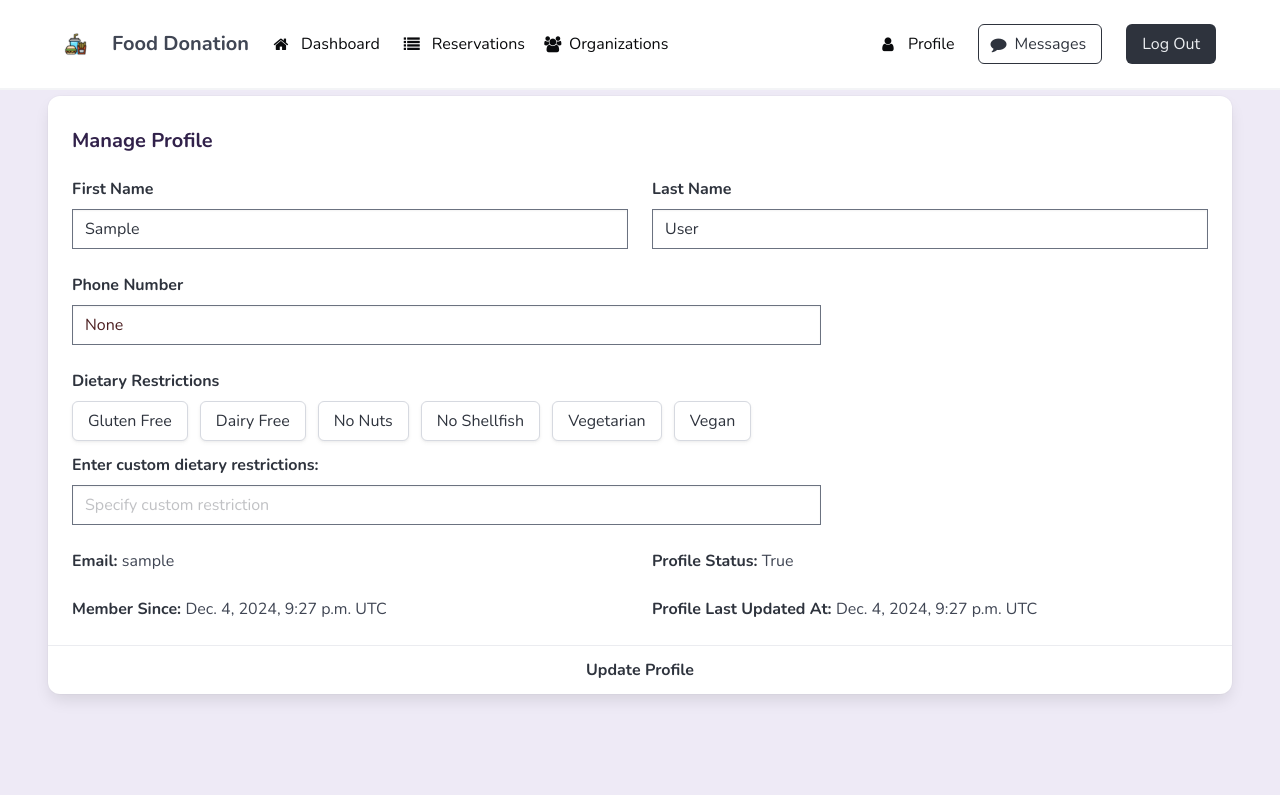
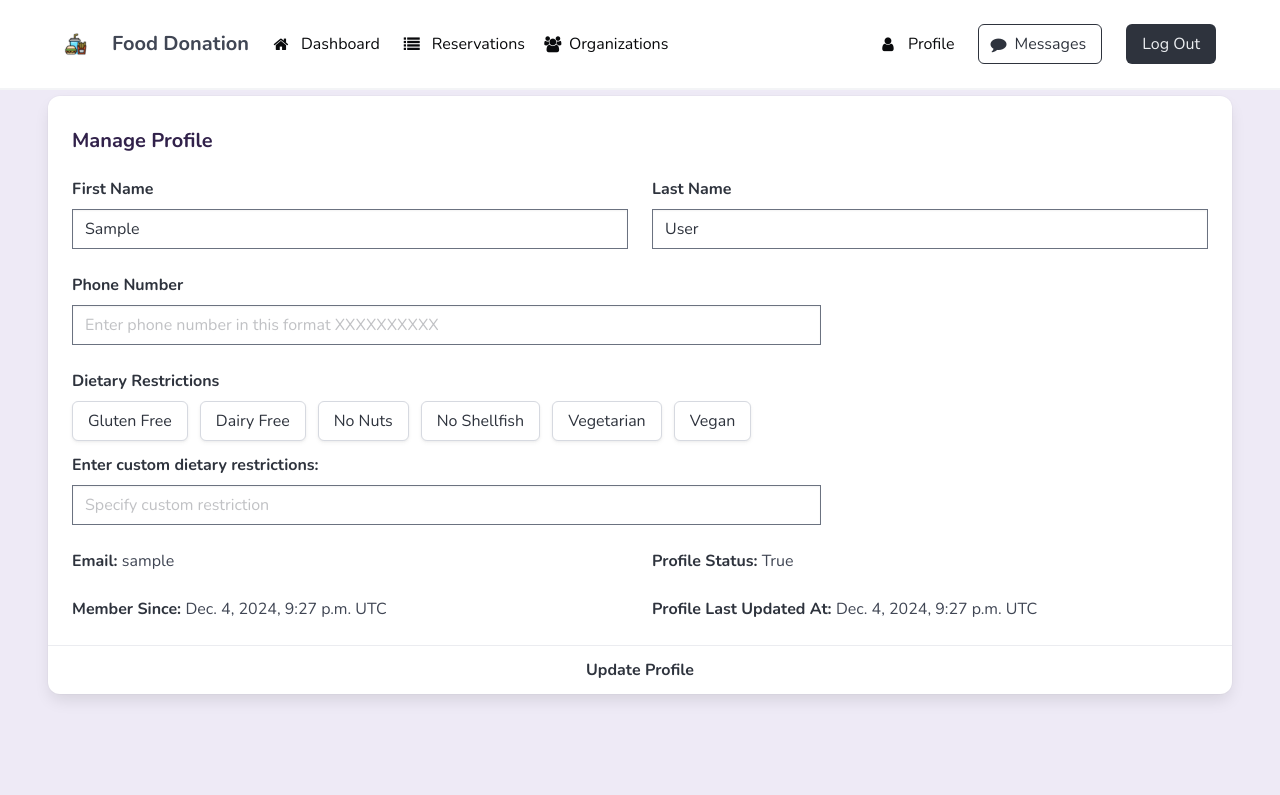
Before and after one commit to gcivil-nyu-org/wed-fall24-team5, a Django app: page /user/profile in a window 1280 px wide. Shown: the top 795 px of the page. Run offline with Django 5.2, Linux system fonts and the light colour scheme; the visitor is signed in with stand-in values (Sample User, id 1); data comes from the database, SQL or seed files in the repository; data that the repository does not hold is empty; some libraries are stand-ins or nearby versions.

Commit message:
Fix user profile issues (#324)

```diff
--- a/src/user_profile/templates/user_profile/profile.html
+++ b/src/user_profile/templates/user_profile/profile.html
@@ -40,7 +40,9 @@
                         <div class="field">
                             <label class="label">Phone Number</label>
                             <div class="control">
-                                <input class="input is-danger" type="tel" pattern="[0-9]{10}" placeholder="Enter phone number in this format XXXXXXXXXX" name="phone_number" value="{{ user_profile.phone_number }}">
+                                <input class="input" type="tel" pattern="[0-9]{10}" placeholder="Enter phone number in this format XXXXXXXXXX" name="phone_number"
+                                    value="{{ user_profile.phone_number|default:'' }}"
+                                >
                             </div>
                         </div>
                     </div>
```
